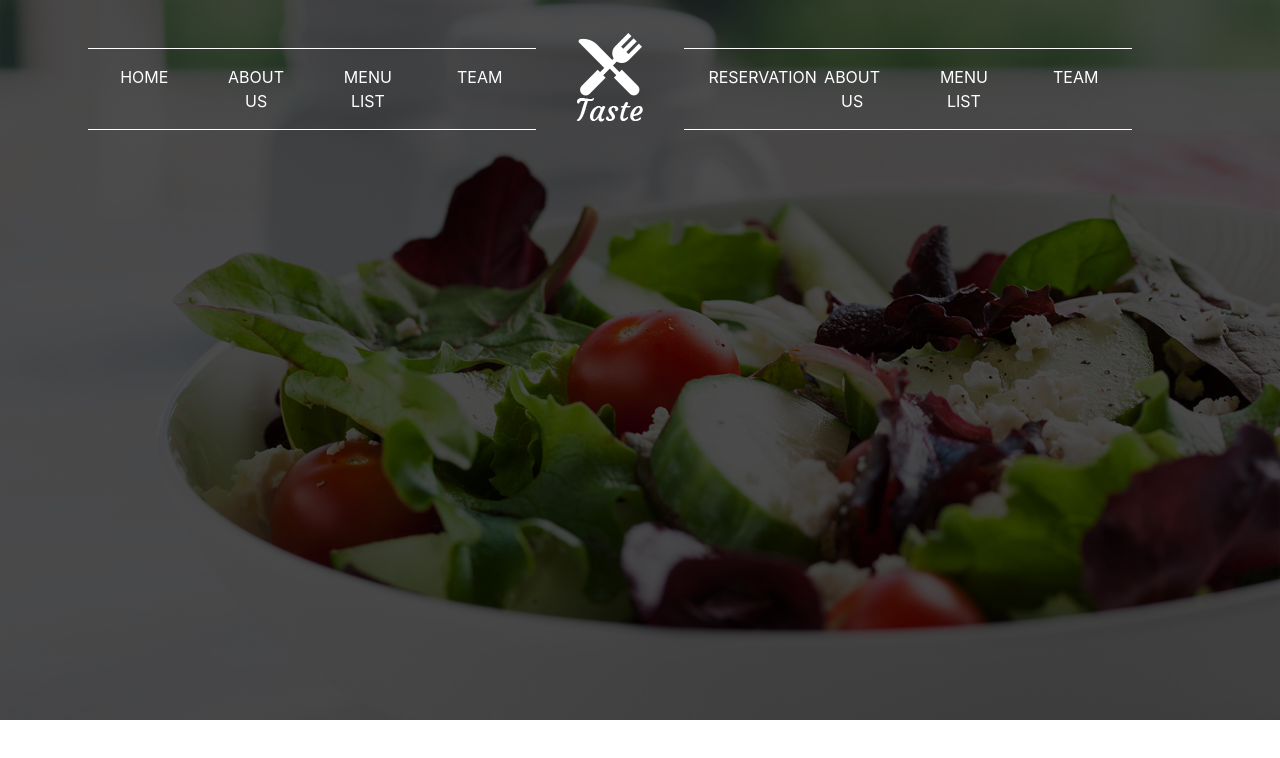
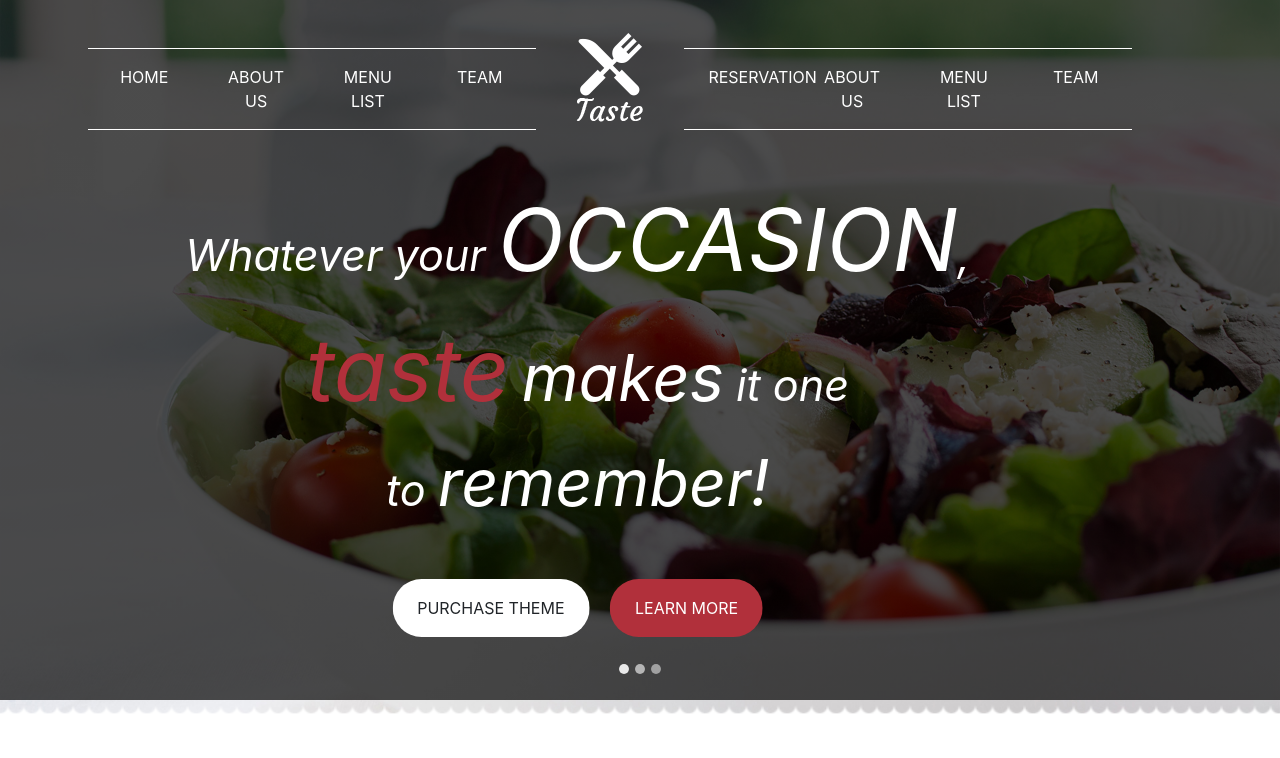
Before and after one commit to Navezm/Site_du_chef, a website: page index.html in a window 1280 px wide. Drawn offline with nearby package versions, Linux system fonts and the light colour scheme; files whose address does not match are found by name.

Commit message:
Header quasi fini

```diff
--- a/index.html
+++ b/index.html
@@ -11,7 +11,7 @@
 <body>
     <header>
         <!-- Navbar -->
-        <div class="container-fluid" id="container_nav">
+        <div class="container-fluid h-25" id="container_nav">
             <nav class="navbar navbar-expand-lg navbar-light pt-4">
                 <button class="navbar-toggler" type="button" data-toggle="collapse" data-target="#navbarNavAltMarkup"
                     aria-controls="navbarNavAltMarkup" aria-expanded="false" aria-label="Toggle navigation">
@@ -61,6 +61,45 @@
             </nav>
         </div>
         <!-- Navbar -->
+
+        <!-- Carroussel -->
+        <div id="carouselExampleIndicators" class="carousel slide container h-75" data-ride="carousel">
+            <div class="carousel-inner h-100">
+              <div class="carousel-item active h-100">
+                <div class="d-flex flex-column justify-content-start align-items-center h-100">
+                    <p class="text-white text-center mb-5">Whatever your <span class="occasion">occasion</span>,<br> <span class="taste">taste</span> <span class="makes">makes</span> it one <br> to <span class="makes">remember!</span></p>
+                    <div>
+                        <button class="btn bg-white rounded-pill mx-2 py-3 px-4">PURCHASE THEME</button>
+                        <button class="btn text-white bg_btn rounded-pill mx-2 py-3 px-4">LEARN MORE</button>
+                    </div>
+                </div>
+              </div>
+              <div class="carousel-item h-100">
+                <div class="d-flex flex-column justify-content-start align-items-center h-100">
+                    <p class="text-white text-center mb-5">Whatever your <span class="occasion">occasion</span>,<br> <span class="taste">taste</span> <span class="makes">makes</span> it one <br> to <span class="makes">remember!</span></p>
+                    <div>
+                        <button class="btn bg-white rounded-pill mx-2 py-3 px-4">PURCHASE THEME</button>
+                        <button class="btn text-white bg_btn rounded-pill mx-2 py-3 px-4">LEARN MORE</button>
+                    </div>
+                </div>
+              </div>
+              <div class="carousel-item h-100">
+                <div class="d-flex flex-column justify-content-start align-items-center h-100">
+                    <p class="text-white text-center mb-5">Whatever your <span class="occasion">occasion</span>,<br> <span class="taste">taste</span> <span class="makes">makes</span> it one <br> to <span class="makes">remember!</span></p>
+                    <div>
+                        <button class="btn bg-white rounded-pill mx-2 py-3 px-4">PURCHASE THEME</button>
+                        <button class="btn text-white bg_btn rounded-pill mx-2 py-3 px-4">LEARN MORE</button>
+                    </div>
+                </div>
+              </div>
+              <ol class="carousel-indicators align-items-end">
+                <li data-target="#carouselExampleIndicators" data-slide-to="0" class="active"></li>
+                <li data-target="#carouselExampleIndicators" data-slide-to="1"></li>
+                <li data-target="#carouselExampleIndicators" data-slide-to="2"></li>
+              </ol>
+            </div>
+        </div>
+        <!-- Carroussel -->
     </header>
 
     <!-- Lien Bootstrap & jquery -->
--- a/src/scss/_variables.scss
+++ b/src/scss/_variables.scss
@@ -1 +1,3 @@
 $red_chef: #C43640;
+
+$red_chef_txt: #B1303B;
--- a/src/scss/modules/_header.scss
+++ b/src/scss/modules/_header.scss
@@ -4,12 +4,42 @@ header{
     background-size: cover;
     background-position: center;
     height: 90vh;
+    border-bottom: 20px solid;
+    border-image: url(/home/martin/Bureau/coding_school/site_du_chef/site_du_chef/public/img/bottom_decoration_img.png) 30 round;
+    p{
+        font-size: 2.7em;
+        font-style: italic;
+    }
     .div_hover:hover{
         background-color: $red_chef;
     }
+}
+
+.occasion{
+    font-size: 2em;
+    text-transform: uppercase;
+}
+
+.taste{
+    font-size: 2em;
+    color: $red_chef_txt;
+}
+
+.makes{
+    font-size: 1.5em;
 }
 
 #container_nav{
     padding-left: 8%;
     padding-right: 8%;
 }
+
+.carousel .carousel-indicators li{
+    width: 10px;
+    height: 10px;
+    border-radius: 100%;
+}
+
+.bg_btn{
+    background-color: $red_chef_txt;
+}
```
Also changed, not shown: public/css/app.css.
